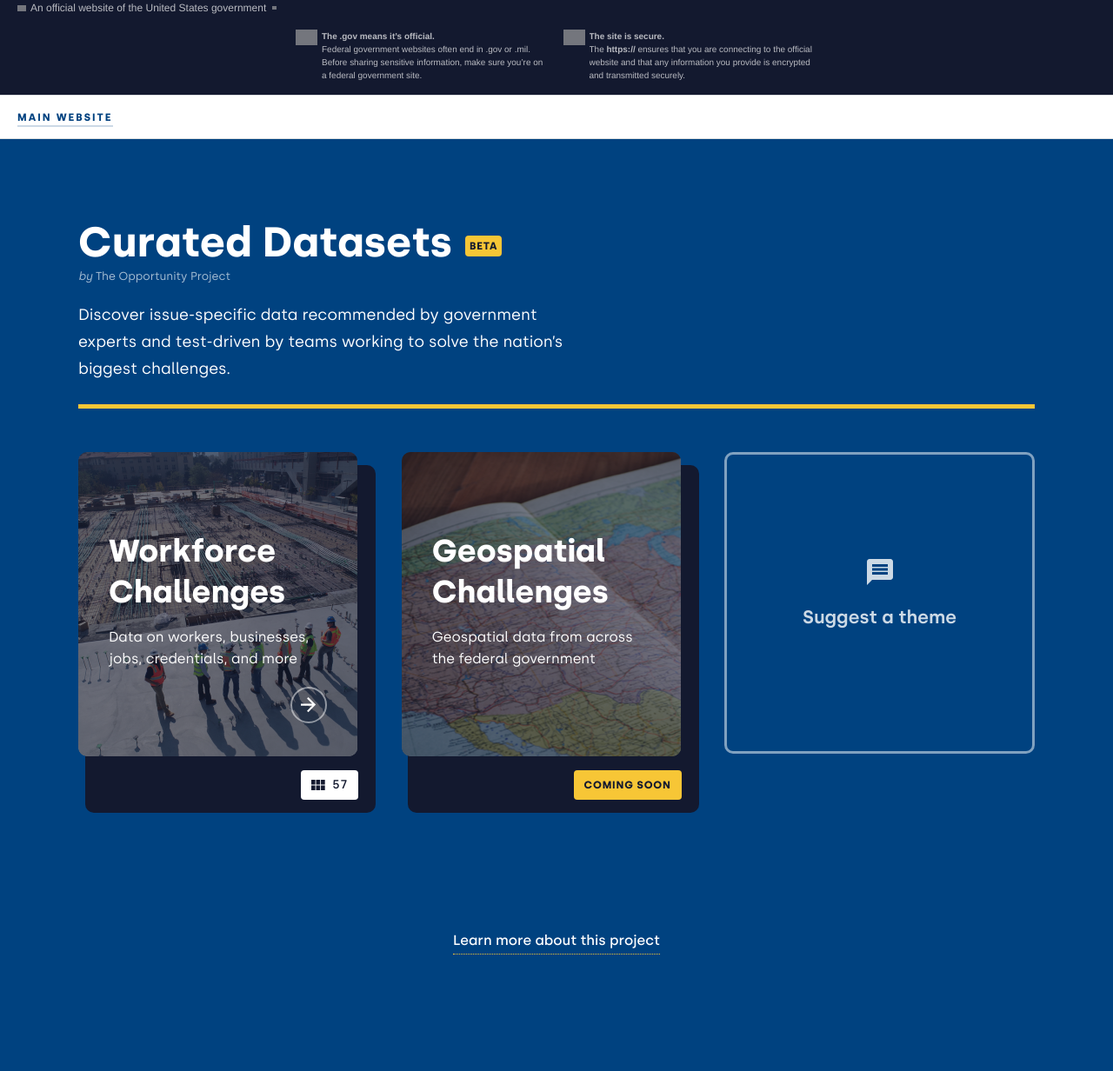
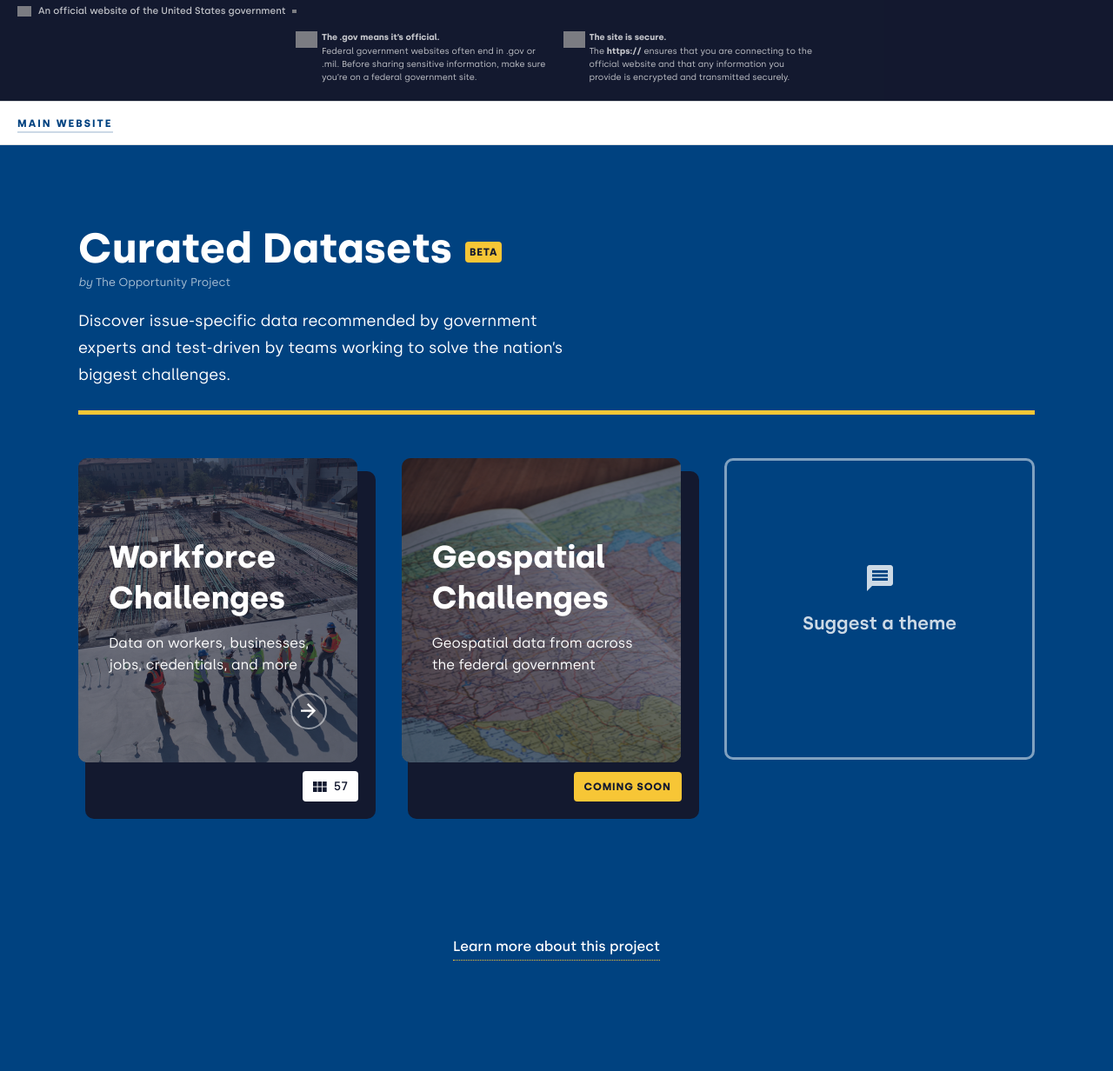
Before and after one commit to marcellamaki/data-kit-hub, a Jekyll site: the page built from _pages/landing.md, in a window 1280 px wide. Shown: the whole page at 87% size. Built offline with Jekyll 4.4.1, drawn with Linux system fonts in a browser that asks for light colours; some web fonts are replaced; grey boxes are pictures that could not be loaded.

Commit message:
update workforce page with search bar, update css and js to work in new location

```diff
--- a/_includes/datasets/workforce.html
+++ b/_includes/datasets/workforce.html
@@ -39,7 +39,8 @@
 {% endfor %}
 
 <div class="datasets">
-  <div class="datasets__container grid-container">
+  <div id="data-to-filter" class="datasets__container grid-container">
+    <input type="text" id="myInput" onkeyup="searchDatasets()" placeholder="Type some keywords">
     <div class="datasets__row grid-row">
       {% for data in datasets %}
       <div class="datasets__card grid-col-12 tablet:grid-col-4 {{data.problem-statement}} ">
--- a/_sass/data-kits.scss
+++ b/_sass/data-kits.scss
@@ -174,3 +174,70 @@
     transform: translateX(2px);
   }
 }
+
+
+    .usa-banner__content{
+      display: hidden;
+    }
+
+/* Re-style usa banner */
+
+html {
+  background-color: #13192F;
+}
+
+.usa-accordion {
+  margin-bottom: 0 ;
+  margin-top: 0 ;
+  list-style-type: none;
+  padding-left: 0;
+  background-color: #13192F;
+  color: #fff;
+  opacity: .75;
+  margin: 0;
+  padding: 4px 0;
+  width: 100%;
+  font-family: "Silka", Source Sans Pro Web, Helvetica Neue, Helvetica, Roboto, Arial, sans-serif;
+  line-height: auto ; }
+
+  .usa-banner__header-text {
+    font-size: 11px;
+    font-weight: 500;
+  }
+
+  .usa-banner__header-flag {
+    float: left ;
+    margin-right: 8px;
+    width: 16px; }
+    @media all and (min-width: 40em) {
+      .usa-banner__header-flag {
+        margin-right: 8px;
+        padding-top: 0; } }
+
+  /* Remove letter spacing from stats */
+
+  .data-kit .data-kit__container .data-kit__stats {
+    letter-spacing: 0;
+  }
+
+  /* Style Return arrow */
+
+  .return-arrow {
+    float: left ;
+    margin-right: 8px;
+    width: 16px; }
+    @media all and (min-width: 40em) {
+      .usa-banner__header-flag {
+        margin-right: 8px;
+        padding-top: 0; } }
+
+        /* Decrease margin between kit cover and kit captions */
+
+
+        .data-kit .data-kit__container .data-kit__stats {
+          bottom: 2rem;
+        }
+
+        .data-kit .data-kit__container .data-kit__upcoming {
+          bottom: 2rem;
+        }
--- /dev/null
+++ b/_sass/search.scss
@@ -0,0 +1,151 @@
+.usa-banner__content{
+    display: hidden;
+  }
+
+  /* Search bar */
+
+  #myInput {
+    background-image: url('../../assets/search.svg'); /* Add a search icon to input */
+    background-position: 20px 14px; /* Position the search icon */
+    background-repeat: no-repeat; /* Do not repeat the icon image */
+    width: 100%; /* Full-width */
+    font-size: 16px; /* Increase font-size */
+    padding: 14px 14px 14px 50px; /* Add some padding */
+    border: none;
+    border-radius: 4px;
+    background-color: #08325F;
+    margin-bottom: 1rem; /* Add some space below the input */
+    margin-top: 3rem;
+    color: #fff;
+    font-weight: 500;
+  }
+
+
+
+  #myUL {
+    /* Remove default list styling */
+    list-style-type: none;
+    padding: 0;
+    margin: 0;
+  }
+
+  #myUL li a {
+    border: 1px solid #ddd; /* Add a border to all links */
+    margin-top: -1px; /* Prevent double borders */
+    background-color: #f6f6f6; /* Grey background color */
+    padding: 12px; /* Add some padding */
+    text-decoration: none; /* Remove default text underline */
+    font-size: 18px; /* Increase the font-size */
+    color: black; /* Add a black text color */
+    display: block; /* Make it into a block element to fill the whole list */
+  }
+
+  #myUL li a:hover:not(.header) {
+    background-color: #eee; /* Add a hover effect to all links, except for headers */
+  }
+
+/* Color placeholder text */
+
+::placeholder { /* Chrome, Firefox, Opera, Safari 10.1+ */
+color: #AFBDCB;
+opacity: 1;
+font-weight: 500; /* Firefox */
+}
+
+:-ms-input-placeholder { /* Internet Explorer 10-11 */
+color: #AFBDCB;
+font-weight: 500;
+}
+
+::-ms-input-placeholder { /* Microsoft Edge */
+color: #AFBDCB;
+font-weight: 500;
+}
+
+/* Remove bottom margin from CAR */
+
+.challenge__container {
+padding: 3.5rem 0 0 0;
+}
+
+/* Re-style usa banner */
+
+html {
+background-color: #13192F;
+}
+
+.usa-accordion {
+margin-bottom: 0 ;
+margin-top: 0 ;
+list-style-type: none;
+padding-left: 0;
+background-color: #13192F;
+color: #fff;
+opacity: .75;
+margin: 0;
+padding: 4px 0;
+width: 100%;
+font-family: "Silka", Source Sans Pro Web, Helvetica Neue, Helvetica, Roboto, Arial, sans-serif;
+line-height: auto ; }
+
+.usa-banner__header-text {
+  font-size: 11px;
+  font-weight: 500;
+}
+
+.usa-banner__header-flag {
+  float: left ;
+  margin-right: 8px;
+  width: 16px; }
+  @media all and (min-width: 40em) {
+    .usa-banner__header-flag {
+      margin-right: 8px;
+      padding-top: 0; } }
+
+
+      /* Style Return arrow */
+
+      .return-arrow {
+        float: left ;
+        margin-right: 8px;
+        width: 16px; }
+        @media all and (min-width: 40em) {
+          .usa-banner__header-flag {
+            margin-right: 8px;
+            padding-top: 0; } }
+
+/* Bold Dataset card titles */
+
+.datasets__card-email {
+  padding: 7px 9px 5px 9px;
+  right: 15px;
+  bottom: -1.1rem;
+}
+
+.datasets__card-title {
+  font-weight: 700;
+}
+
+.datasets__card-email {
+  font-weight: 500;
+}
+
+.datasets__card-email span {
+    display: inline-block;
+    color: #000;
+    text-decoration: none;
+}
+
+.datasets__card-email span::after {
+    content: '';
+    display: block;
+    width: 0;
+    height: 2px;
+    background: #000;
+    transition: width .3s;
+}
+
+.datasets__card-email:hover span::after {
+    width: 100%;
+    //transition: width .3s;
+}
--- a/assets/css/styles.scss
+++ b/assets/css/styles.scss
@@ -20,7 +20,7 @@ $theme-image-path:  '../uswds/img';
 @import "data-kits";
 @import "footer";
 @import "datasets";
-
+@import "search";
 
 // This is the main CSS file. You can write your SCSS/SASS in _sass and import
 // them here. You probably want to load them _after_ uswds in order to override
```
Also changed, not shown: src/js/app.js (+49 -0 lines), assets/search.svg (added).
